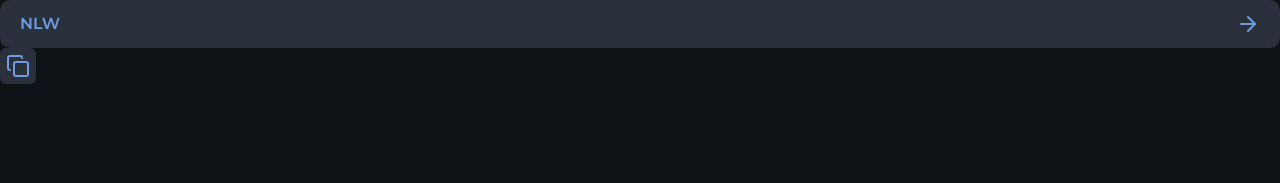
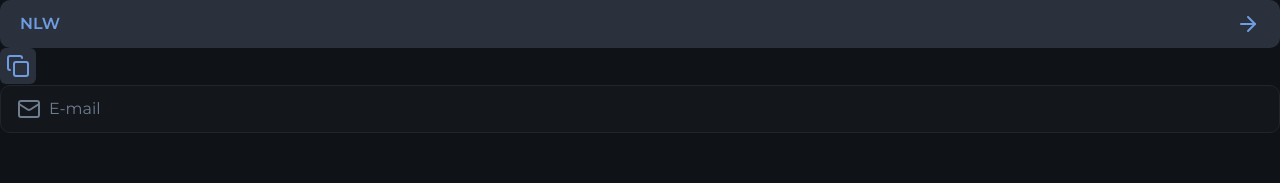
Before and after one commit to moisesnetouou/nlw-connect, a Next.js app in the folder react/: page / in a window 1280 px wide. Shown: the top 183 px of the page. Built offline with nearby package versions, Linux system fonts and the light colour scheme.

Commit message:
feat: add input component

```diff
--- a/react/src/app/page.tsx
+++ b/react/src/app/page.tsx
@@ -1,14 +1,15 @@
-import {ArrowRight, Copy} from "lucide-react"
+import {ArrowRight, Copy, Mail} from "lucide-react"
 
 import { Button } from "@/components/button";
 import { IconButton } from "../components/icon-button";
+import { InputField, InputIcon, InputRoot } from "@/components/input";
 
 export default function Home() {
   return (
     <main>
 
 
-      <Button>
+      <Button type="submit">
           NLW
 
           <ArrowRight />
@@ -17,6 +18,16 @@
       <IconButton>
         <Copy />
       </IconButton>
+
+      <div>
+        <InputRoot>
+          <InputIcon>
+            <Mail className="size-5" />
+          </InputIcon>
+
+          <InputField placeholder="E-mail" />
+        </InputRoot>
+      </div>
     </main>
   );
 }
--- /dev/null
+++ b/react/src/components/input.tsx
@@ -0,0 +1,37 @@
+import { Mail } from "lucide-react";
+import { ComponentProps } from "react";
+
+interface InputRootProps extends ComponentProps<"div"> {
+  error?: boolean
+}
+
+export function InputRoot({error = false, ...props}: InputRootProps){
+  return(
+    <div
+      data-error={error}
+      className="bg-gray-800 h-12 group border border-gray-600 rounded-xl px-4 flex items-center gap-2 focus-within:border-gray-100 data-[error=true]:border-danger"
+      {...props}
+    />
+  )
+}
+
+interface InputIconProps extends ComponentProps<"span"> {}
+
+export function InputIcon(props: InputIconProps){
+  return(
+       <span className="text-gray-400 group-focus-within:text-gray-100 group-[&:not(:has(input:placeholder-shown))]:text-gray-100 group-data-[error=true]:text-danger">
+        <Mail />
+      </span>
+  )
+}
+
+interface InputFieldProps extends ComponentProps<"input"> {}
+
+export function InputField(props: InputFieldProps){
+  return(
+      <input
+        className="flex-1 outline-0 placeholder:text-gray-400"
+        {...props}
+      />
+  )
+}
```
